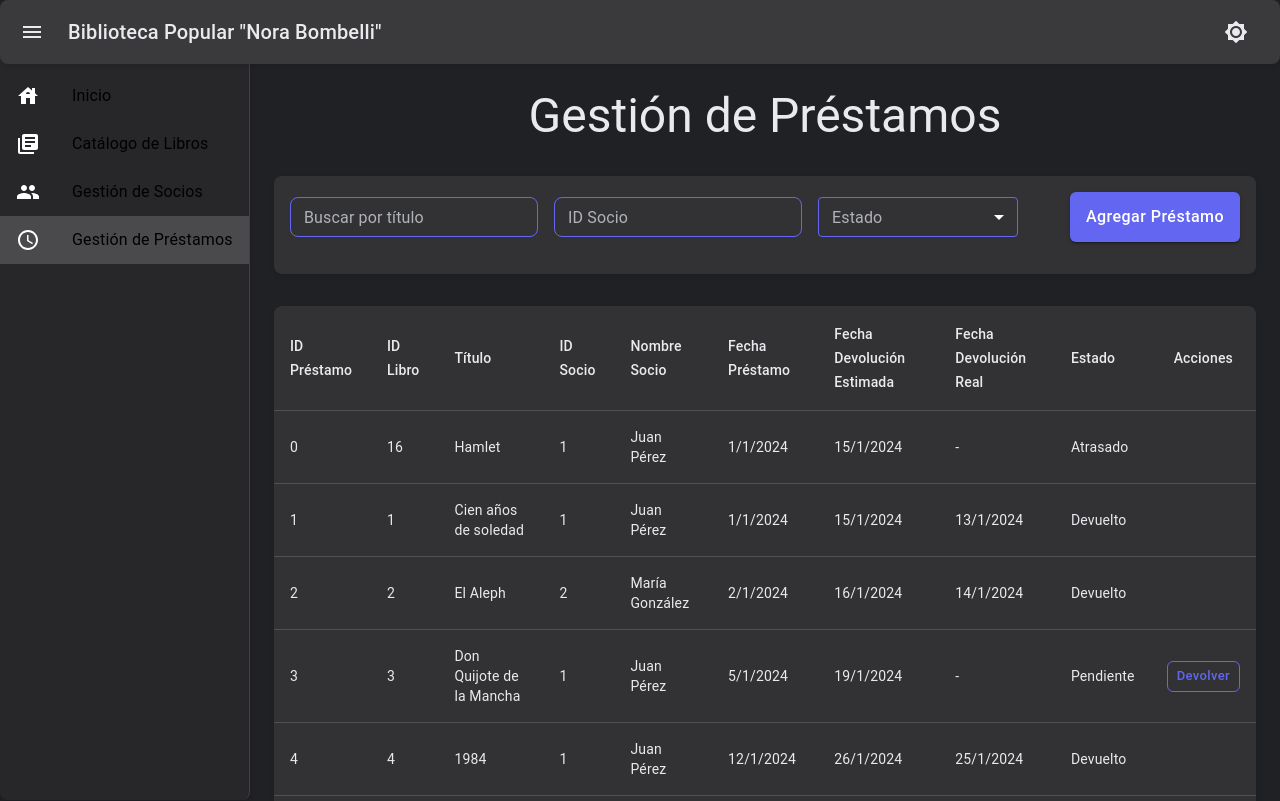
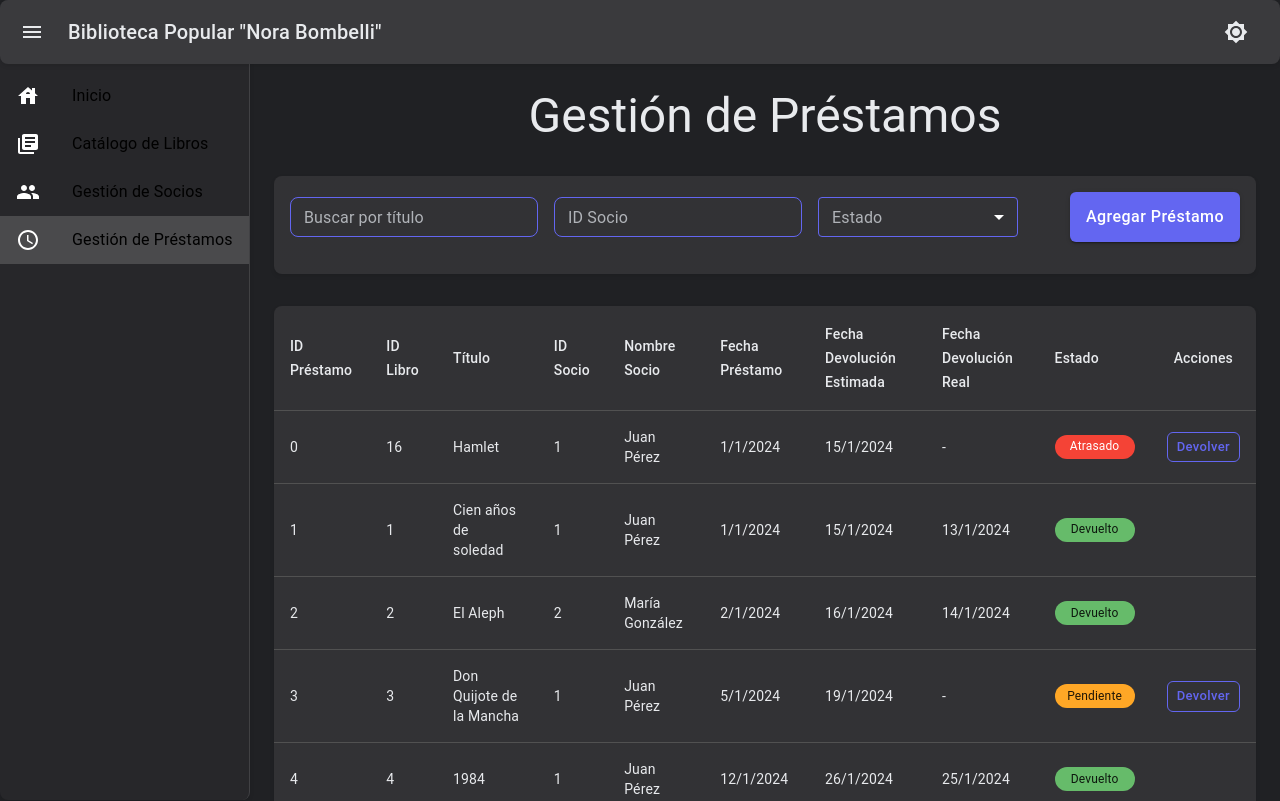
Before and after one commit to IgnacioNGarcia/biblioteca_front, a Next.js app: page /prestamos in a window 1280 px wide. Shown: the top 801 px of the page. Built offline with nearby package versions, Linux system fonts and the light colour scheme.

Commit message:
Agrego chips al index de prestamos, el boton de devolver en el index funciona correctamente y se le agregó una animación y la actualización del estado

```diff
--- a/src/pages/prestamos/index.tsx
+++ b/src/pages/prestamos/index.tsx
@@ -17,11 +17,20 @@ import {
   MenuItem,
   TablePagination,
   Card,
+  Chip,
+  Dialog,
+  DialogTitle,
+  DialogActions,
   CardContent,
 } from '@mui/material';
 import { useRouter } from 'next/router';
-import { prestamosMock, librosMock, sociosMock } from '../../utils/mockData';
+import { prestamosMock, librosMock, sociosMock, Libro, Prestamo } from '../../utils/mockData';
 import { useState } from 'react';
+
+import dynamic from "next/dynamic";
+const Lottie = dynamic(() => import("lottie-react"), { ssr: false });
+import checkAnimation from "../../assets/animations/check-animation.json";
+
 
 export default function PrestamosPage() {
   const router = useRouter();
@@ -32,13 +41,35 @@ export default function PrestamosPage() {
   });
   const [page, setPage] = React.useState(0);
   const [rowsPerPage, setRowsPerPage] = React.useState(10);
+  const [libroDevuelto, setLibroDevuelto] = useState<Libro | null>(null);
+  const [prestamos, setPrestamos] = useState<Prestamo[]>(prestamosMock);
+  const [openDevolucionDialog, setOpenDevolucionDialog] = React.useState(false);
+
 
   const devolverLibro = (id: number) => {
     console.log(`Devolviendo libro con ID: ${(id)}`);
+    const prestamo = prestamosMock.find(p => p.id === id);
+    if (prestamo) {
+      const libro = librosMock.find(l => l.id === prestamo.libroId);
+      setLibroDevuelto(libro || null);
+      setPrestamos(prestamosActuales =>
+        prestamosActuales.map(p =>
+          p.id === id
+          ? { ...p, estado: 'Devuelto', fechaDevolucionReal: new Date() }
+          : p
+        )
+      );
+      setOpenDevolucionDialog(true);
+    }
+  };
+
+  const handleCloseDevolucion = () => {
+    setOpenDevolucionDialog(false);
+    setLibroDevuelto(null);
   };
 
   const prestamosFiltrados = React.useMemo(() => {
-    return prestamosMock.filter(prestamo => {
+    return prestamos.filter(prestamo => {
       const libro = librosMock.find(l => l.id === prestamo.libroId);
       const socio = sociosMock.find(s => s.id === prestamo.socioId);
       return (
@@ -47,7 +78,7 @@ export default function PrestamosPage() {
         (!filtros.estado || filtros.estado === 'Todos' || prestamo.estado === filtros.estado)
       );
     });
-  }, [filtros]);
+  }, [filtros, prestamos]);
 
   const prestamosPaginados = React.useMemo(() => {
     return prestamosFiltrados.slice(page * rowsPerPage, page * rowsPerPage + rowsPerPage);
@@ -65,6 +96,7 @@ export default function PrestamosPage() {
   React.useEffect(() => {
     setPage(0);
   }, [filtros]);
+
 
   return (
     <Box>
@@ -189,13 +221,33 @@ export default function PrestamosPage() {
                       : '-'
                     }
                   </TableCell>
-                  <TableCell>{prestamo.estado}</TableCell>
+                  <TableCell>
+                    <Chip
+                      label={prestamo.estado || '-'}
+                      color={prestamo.estado === 'Devuelto' ? 'success' :
+                             prestamo.estado === 'Atrasado' ? 'error' :
+                             prestamo.estado === 'Pendiente' ? 'warning' : 'default'}
+                              size="small"
+                              sx={{
+                                '& .MuiChip-label': {
+                                  px: 1,
+                                  py: 0.25,
+                                  fontSize: '0.75rem'
+                                },
+                                height: '24px',
+                                minWidth: '80px'
+                              }}
+                    />
+                  </TableCell>
                   <TableCell align="center">
-                    {prestamo.estado === 'Pendiente' && (
+                    {(prestamo.estado === 'Pendiente' || prestamo.estado === 'Atrasado') && (
                       <Button
                         variant="outlined"
                         size="small"
-                        onClick={() => devolverLibro(prestamo.id)}
+                        onClick={(e) => {
+                          e.stopPropagation();
+                          devolverLibro(prestamo.id);
+                        }}
                       >
                         Devolver
                       </Button>
@@ -219,6 +271,64 @@ export default function PrestamosPage() {
         onPageChange={handleChangePage}
         onRowsPerPageChange={handleChangeRowsPerPage}
       />
+
+<Dialog
+        open={openDevolucionDialog}
+        onClose={handleCloseDevolucion}
+        PaperProps={{
+          sx: {
+            borderRadius: 2,
+            p: 2,
+            minWidth: "300px",
+          },
+        }}
+      >
+        <Box
+          sx={{
+            display: "flex",
+            flexDirection: "column",
+            alignItems: "center",
+            pt: 2,
+          }}
+        >
+          <Box sx={{ width: 150, height: 150 }}>
+            <Lottie
+              animationData={checkAnimation}
+              loop={false}
+              autoplay={true}
+            />
+          </Box>
+        </Box>
+        <DialogTitle
+          sx={{
+            textAlign: "center",
+            pt: 1,
+            pb: 3,
+          }}
+        >
+          ¡Libro devuelto exitosamente!
+          <Typography variant="body1" sx={{ mt: 1, color: "text.secondary" }}>
+            {libroDevuelto?.titulo}
+          </Typography>
+        </DialogTitle>
+        <DialogActions
+          sx={{
+            justifyContent: "center",
+            pb: 3,
+          }}
+        >
+          <Button
+            variant="contained"
+            onClick={handleCloseDevolucion}
+            autoFocus
+            sx={{
+              minWidth: "120px",
+            }}
+          >
+            Continuar
+          </Button>
+        </DialogActions>
+      </Dialog>
     </Box>
   );
 }
```
